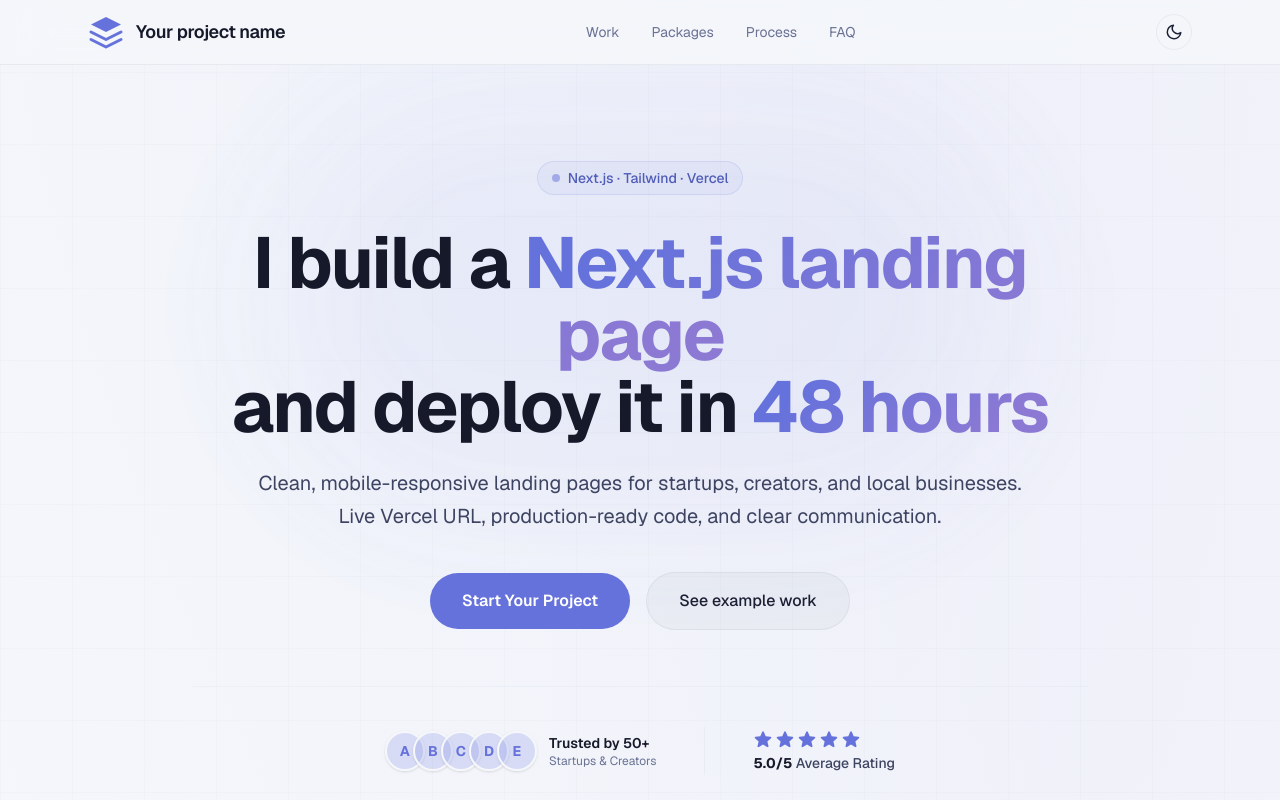
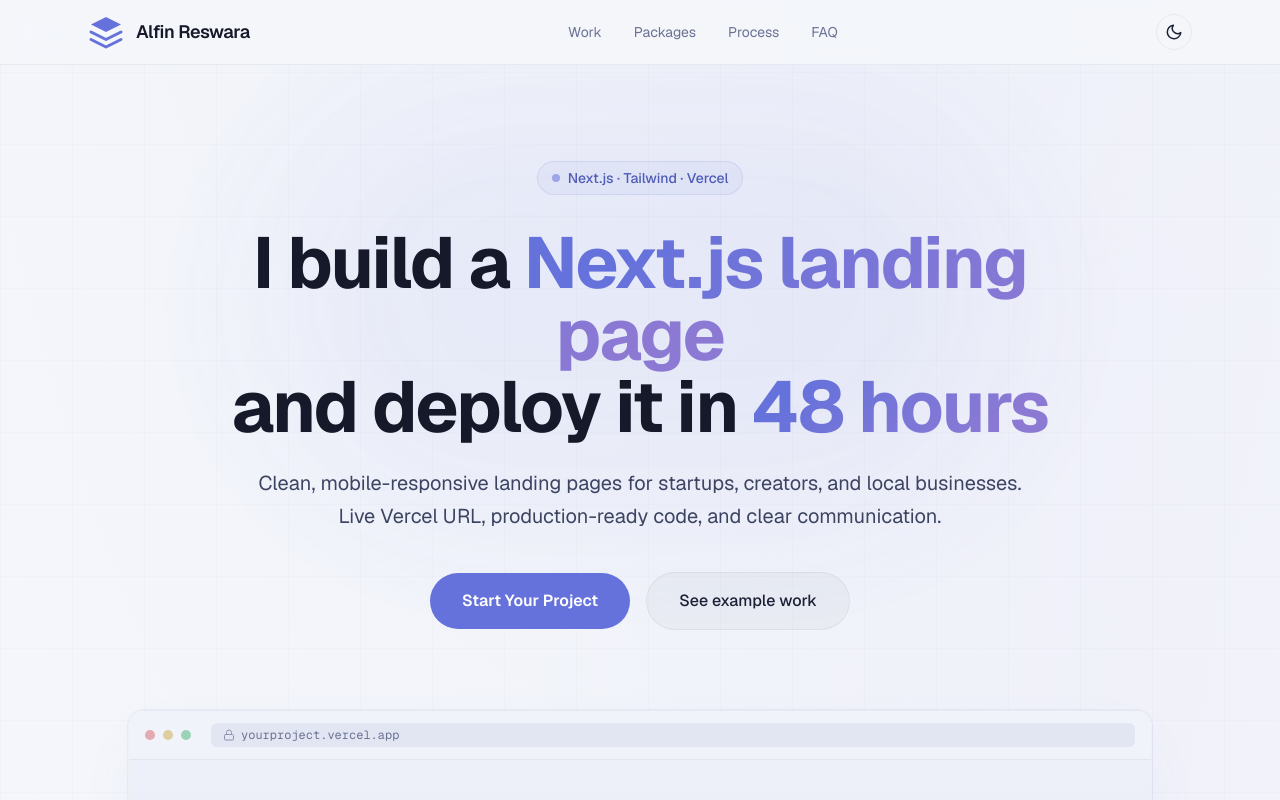
Before and after one commit to alfinreswara/nextjs-landing, a Next.js app: page / in a window 1280 px wide. Shown: the top 800 px of the page. Built offline with nearby package versions, Linux system fonts and the light colour scheme.

Commit message:
refactor: update brand and remove unverified social proof

```diff
--- a/app/page.tsx
+++ b/app/page.tsx
@@ -83,30 +83,7 @@
                 </a>
               </div>
 
-              <div className="mt-14 flex flex-col items-center justify-center gap-6 border-t border-border/40 pt-10 sm:flex-row sm:gap-12">
-                <div className="flex items-center gap-3 text-left">
-                  <div className="flex -space-x-3">
-                    {[1, 2, 3, 4, 5].map((i) => (
-                      <div key={i} className="flex h-10 w-10 items-center justify-center rounded-full border-2 border-background bg-accent/20 text-sm font-bold text-accent shadow-sm">
-                        {String.fromCharCode(64 + i)}
-                      </div>
-                    ))}
-                  </div>
-                  <div className="flex flex-col">
-                    <span className="text-sm font-semibold text-heading">Trusted by 50+</span>
-                    <span className="text-xs text-text-tertiary">Startups & Creators</span>
-                  </div>
-                </div>
-                <div className="hidden h-12 w-px bg-border/50 sm:block"></div>
-                <div className="flex flex-col items-center sm:items-start text-left">
-                  <div className="flex gap-0.5 text-accent">
-                    {[1, 2, 3, 4, 5].map((i) => (
-                      <svg key={i} viewBox="0 0 20 20" fill="currentColor" className="h-5 w-5"><path fillRule="evenodd" d="M10.868 2.884c-.321-.772-1.415-.772-1.736 0l-1.83 4.401-4.753.381c-.833.067-1.171 1.107-.536 1.651l3.62 3.102-1.106 4.637c-.194.813.691 1.456 1.405 1.02L10 15.591l4.069 2.485c.713.436 1.598-.207 1.404-1.02l-1.106-4.637 3.62-3.102c.635-.544.297-1.584-.536-1.65l-4.752-.382-1.831-4.401z" clipRule="evenodd" /></svg>
-                    ))}
-                  </div>
-                  <span className="mt-1 text-sm font-medium text-text-secondary"><span className="font-bold text-heading">5.0/5</span> Average Rating</span>
-                </div>
-              </div>
+
             </FadeIn>
 
             {/* Browser mockup */}
@@ -361,7 +338,7 @@
                        {pkg.delivery}
                     </span>
                     <span className="flex items-center gap-1 rounded-full border border-border px-2.5 py-1">
-                       {pkg.revisions} revision{pkg.revisions > 1 ? "s" : ""}
+                       {pkg.revisions} {pkg.revisions > 1 ? "revisions" : "revision"}
                     </span>
                   </div>
                   <ul className="mt-6 flex-1 space-y-3">
--- a/lib/site.ts
+++ b/lib/site.ts
@@ -1,6 +1,6 @@
 /** Edit these values for your brand / Fiverr / contact */
 export const site = {
-  name: "Your project name",
+  name: "Alfin Reswara",
   title: "Next.js Landing Pages",
   tagline: "Live in 48 Hours",
   email: "alf.inreswara@gmail.com",
@@ -25,7 +25,7 @@
       "1 long-scroll landing page",
       "Mobile responsive layout",
       "Hero, features, CTA, contact",
-      "WhatsApp or email CTA",
+      "Contact form or email CTA",
       "Live Vercel deploy",
       "Source code after payment",
       "1 revision",
```
